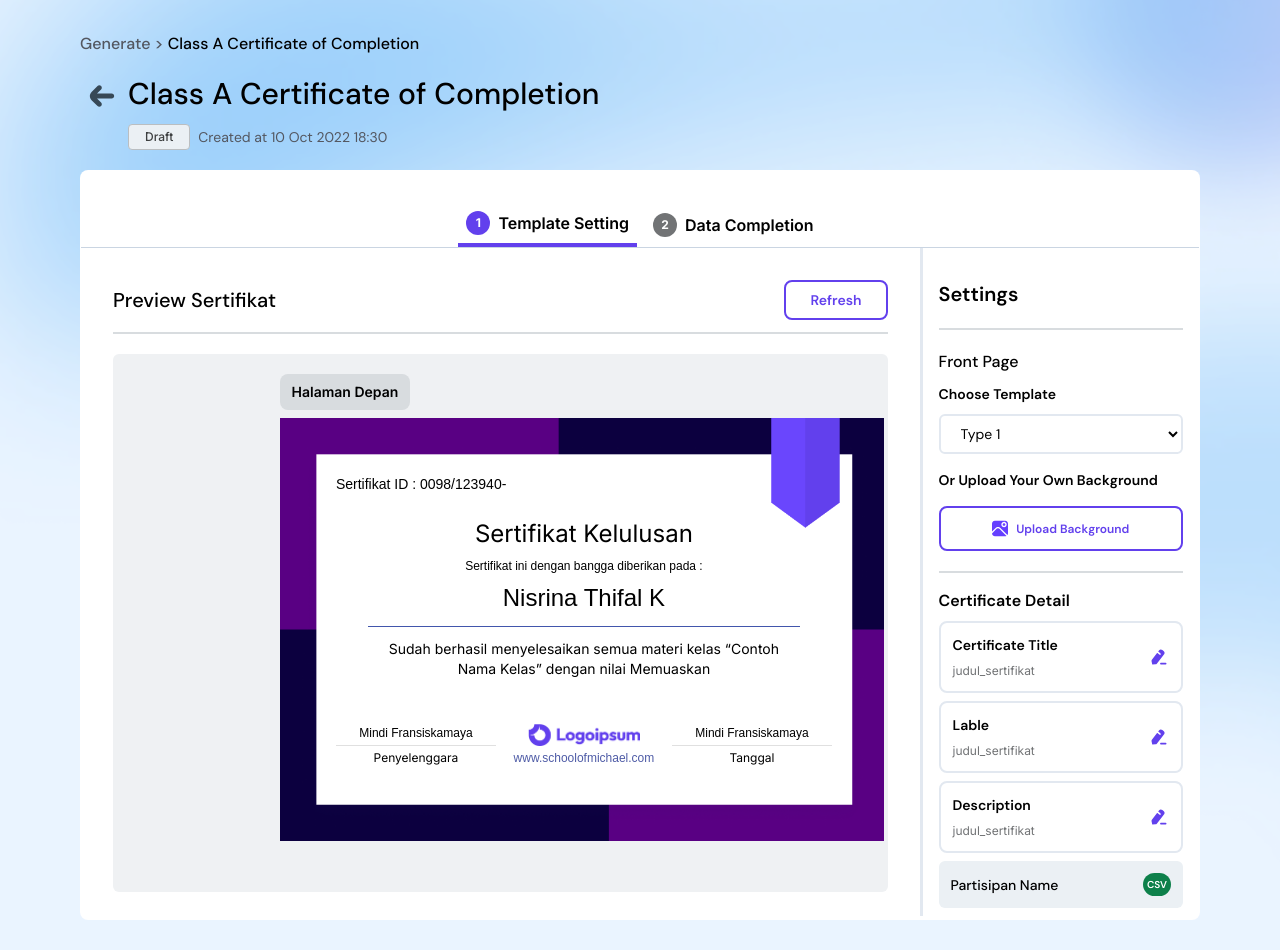
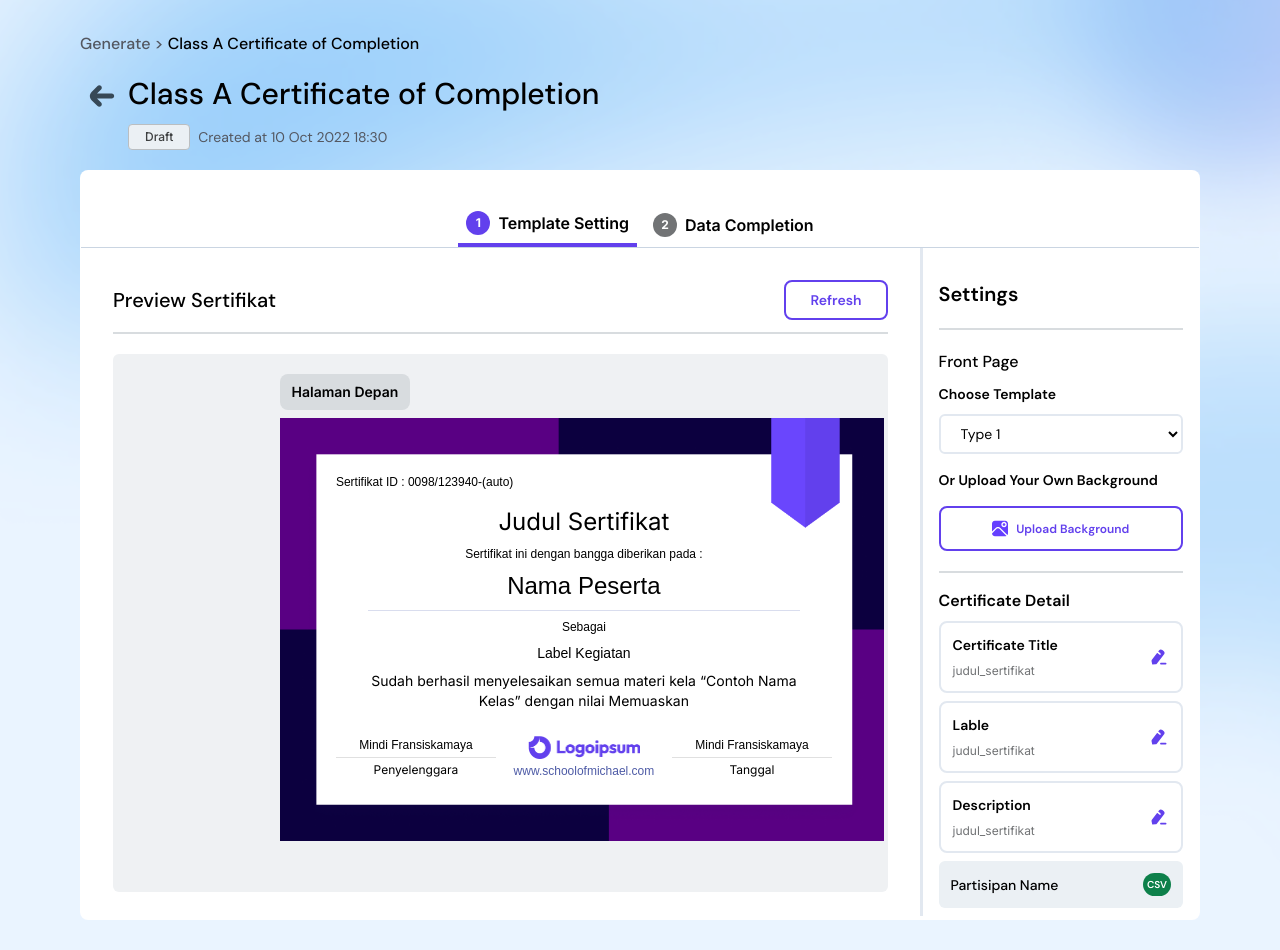
Before and after one commit to validify-icp/validify, a React (Vite) app in the folder src/motoko-try-frontend/: page /generate/1 in a window 1280 px wide. Built offline with nearby package versions, Linux system fonts and the light colour scheme; a web font is replaced by a local one.

Commit message:
feat: integration store for detail generate page.

```diff
--- a/src/motoko-try-frontend/src/pages/generate/Detail.tsx
+++ b/src/motoko-try-frontend/src/pages/generate/Detail.tsx
@@ -3,7 +3,12 @@ import { useState } from "react";
 import { NavLink } from "react-router-dom";
 
 import Button from "../../components/elements/Button";
+import Input from "../../components/elements/Input";
+import SelectInput from "../../components/elements/SelectInput";
 import ModalUploadBackground from "../../components/molecules/ModalUploadBackground";
+import ModalEditor from "../../components/molecules/ModalEditor";
+
+import type { RootState } from "../../store";
 
 import {
   images,
@@ -13,27 +18,54 @@ import {
   signatureOptions,
   logos,
 } from "../../constants";
-import Input from "../../components/elements/Input";
-import SelectInput from "../../components/elements/SelectInput";
+import { useSelector } from "react-redux";
+import { useDispatch } from "react-redux";
+import { setTemplate } from "../../store/certificate/slice";
 
 const DetailGeneratePage = () => {
   const [showModal, setShowModal] = useState({
     uploadBackground: false,
+    editor: false,
   });
+
+  const [titleEditor, setTitleEditor] = useState("");
 
   const [isTemplateTab, setIsTemplateTab] = useState(true);
 
-  const toggleModal = () => {
+  const dispatch = useDispatch();
+
+  const { title, description, label, template } = useSelector(
+    (state: RootState) => state.certificate
+  );
+
+  const toggleModalUploadBg = () => {
     setShowModal({
       ...showModal,
       uploadBackground: !showModal.uploadBackground,
     });
   };
+
+  const toggleModalEditor = (title: string): void => {
+    setTitleEditor(title);
+    setShowModal({
+      ...showModal,
+      editor: !showModal.editor,
+    });
+  };
+
+  const handleChangeTemplate = (value: string) => {
+    dispatch(setTemplate(value));
+  };
   return (
     <div className="w-full h-[950px] font-dm-sans">
       <ModalUploadBackground
         open={showModal.uploadBackground}
-        onClose={toggleModal}
+        onClose={toggleModalUploadBg}
+      />
+      <ModalEditor
+        title={titleEditor}
+        open={showModal.editor}
+        onClose={() => toggleModalEditor(titleEditor)}
       />
       <div
         className="h-full px-20 pt-3 bg-cover bg-no-repeat bg-[position:10%_10%]"
@@ -126,29 +158,31 @@ const DetailGeneratePage = () => {
                     <div
                       className="w-[604px] h-[423px] pt-9 pb-9 pl-9 pr-8 bg-cover"
                       style={{
-                        backgroundImage: `url(${images.template_sertif_1})`,
+                        backgroundImage: `url(${images[template]})`,
                       }}
                     >
                       <div className="w-full h-full p-5 flex flex-col font-abeezee">
                         <div className="w-full flex items-center justify-between">
-                          <p className="text-sm">
-                            Sertifikat ID : 0098/123940-
+                          <p className="text-xs">
+                            Sertifikat ID : 0098/123940-(auto)
                           </p>
                         </div>
-                        <div className="mt-2 w-full h-[200px] px-8 py-4 flex flex-col gap-3 items-center text-center">
-                          <div className="flex flex-col gap-2 items-center justify-between">
+                        <div className="mt-2 w-full h-[280px] px-8 py-2 flex flex-col gap-2 items-center text-center">
+                          <div className="flex flex-col gap-2 items-center justify-between  ">
                             <p className="text-2xl font-inter">
-                              Sertifikat Kelulusan
+                              {title || "Judul Sertifikat"}
                             </p>
                             <p className="text-xs">
                               Sertifikat ini dengan bangga diberikan pada :
                             </p>
-                            <p className="text-2xl">Nisrina Thifal K</p>
+                            <p className="text-2xl">Nama Peserta</p>
                           </div>
-                          <hr className="w-full border-none bg-[#4256AC] h-[1px]" />
+                          <hr className="w-full border-none bg-[#4256AC]/20 h-[1px]" />
+                          <p className="text-xs">Sebagai</p>
+                          <p className="text-sm">{label || "Label Kegiatan"}</p>
                           <p className="text-sm font-inter">
-                            Sudah berhasil menyelesaikan semua materi kelas
-                            “Contoh Nama Kelas” dengan nilai Memuaskan
+                            {description ||
+                              "Sudah berhasil menyelesaikan semua materi kela “Contoh Nama Kelas” dengan nilai Memuaskan"}
                           </p>
                         </div>
                         <div className="mt-2 w-full h-[70px] flex items-center gap-2">
@@ -198,6 +232,7 @@ const DetailGeneratePage = () => {
                     className="mt-2"
                     options={themeOptions}
                     placeholder="-- choose template --"
+                    onChange={(e) => handleChangeTemplate(e.target.value)}
                   />
                 </div>
                 <div className="mt-4">
@@ -206,7 +241,7 @@ const DetailGeneratePage = () => {
                   </p>
                   <label
                     className="flex items-center justify-center gap-2 text-center mt-4 w-full border-2 border-[#6240ED] px-6 py-3 rounded-lg text-xs text-[#6240ED] font-semibold cursor-pointer hover:bg-[#6240ED] hover:text-white"
-                    onClick={toggleModal}
+                    onClick={toggleModalUploadBg}
                   >
                     <img
                       src={icons.size_guideline_purple}
@@ -218,7 +253,10 @@ const DetailGeneratePage = () => {
                 <hr className="mt-5 border-none bg-[#D8DCDF] h-[2px]" />
                 <div className="mt-4">
                   <p className="text-base font-semibold">Certificate Detail</p>
-                  <div className="mt-2 flex items-center justify-between border-2 border-slate-200 px-3 py-3 rounded-lg cursor-pointer hover:border-slate-300">
+                  <div
+                    className="mt-2 flex items-center justify-between border-2 border-slate-200 px-3 py-3 rounded-lg cursor-pointer hover:border-slate-300"
+                    onClick={() => toggleModalEditor("Title Certificate")}
+                  >
                     <div>
                       <p className="font-semibold text-sm">Certificate Title</p>
                       <p className="mt-2 text-[#717375] font-inter text-xs">
@@ -227,7 +265,10 @@ const DetailGeneratePage = () => {
                     </div>
                     <img src={icons.edit} alt="edit" width={20} />
                   </div>
-                  <div className="mt-2 flex items-center justify-between border-2 border-slate-200 px-3 py-3 rounded-lg cursor-pointer hover:border-slate-300">
+                  <div
+                    className="mt-2 flex items-center justify-between border-2 border-slate-200 px-3 py-3 rounded-lg cursor-pointer hover:border-slate-300"
+                    onClick={() => toggleModalEditor("Label")}
+                  >
                     <div>
                       <p className="font-semibold text-sm">Lable</p>
                       <p className="mt-2 text-[#717375] font-inter text-xs">
@@ -236,7 +277,12 @@ const DetailGeneratePage = () => {
                     </div>
                     <img src={icons.edit} alt="edit" width={20} />
                   </div>
-                  <div className="mt-2 flex items-center justify-between border-2 border-slate-200 px-3 py-3 rounded-lg cursor-pointer hover:border-slate-300">
+                  <div
+                    className="mt-2 flex items-center justify-between border-2 border-slate-200 px-3 py-3 rounded-lg cursor-pointer hover:border-slate-300"
+                    onClick={() =>
+                      toggleModalEditor("Description of Certificate")
+                    }
+                  >
                     <div>
                       <p className="font-semibold text-sm">Description</p>
                       <p className="mt-2 text-[#717375] font-inter text-xs">
```
